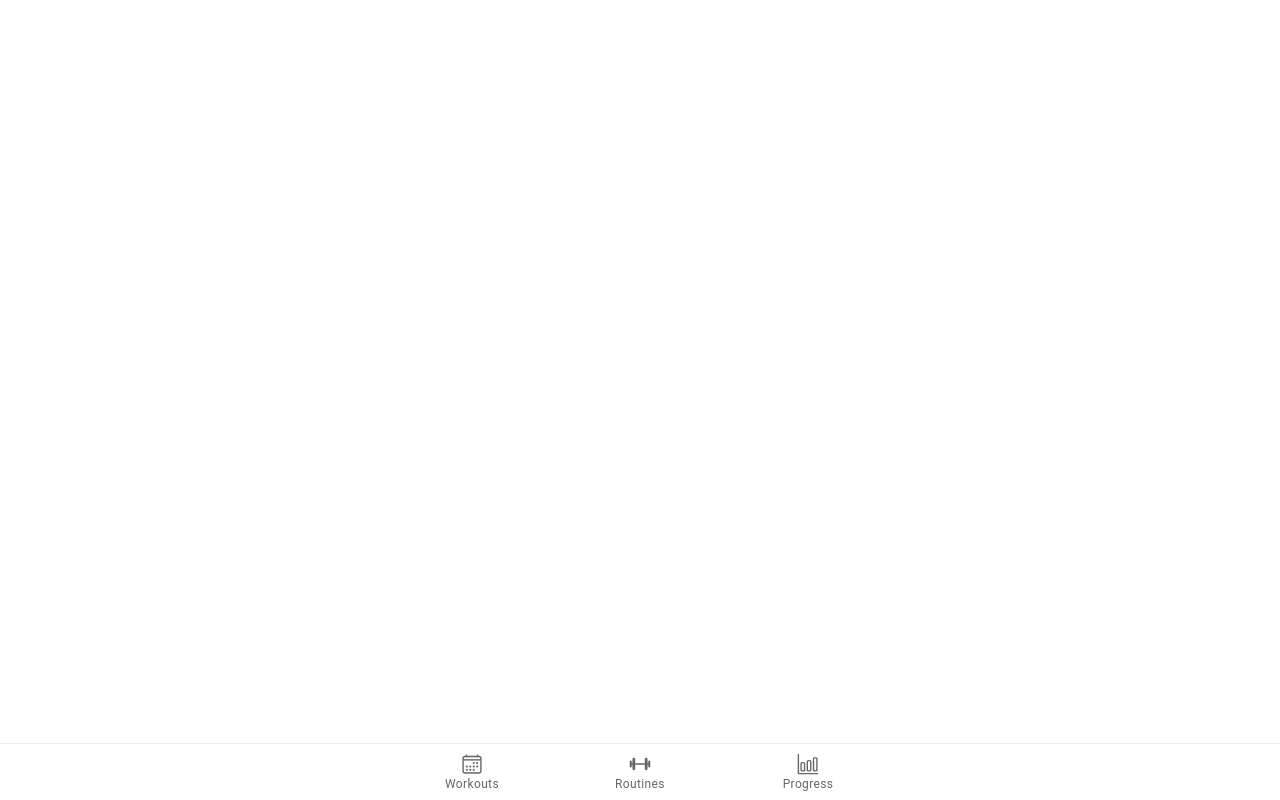
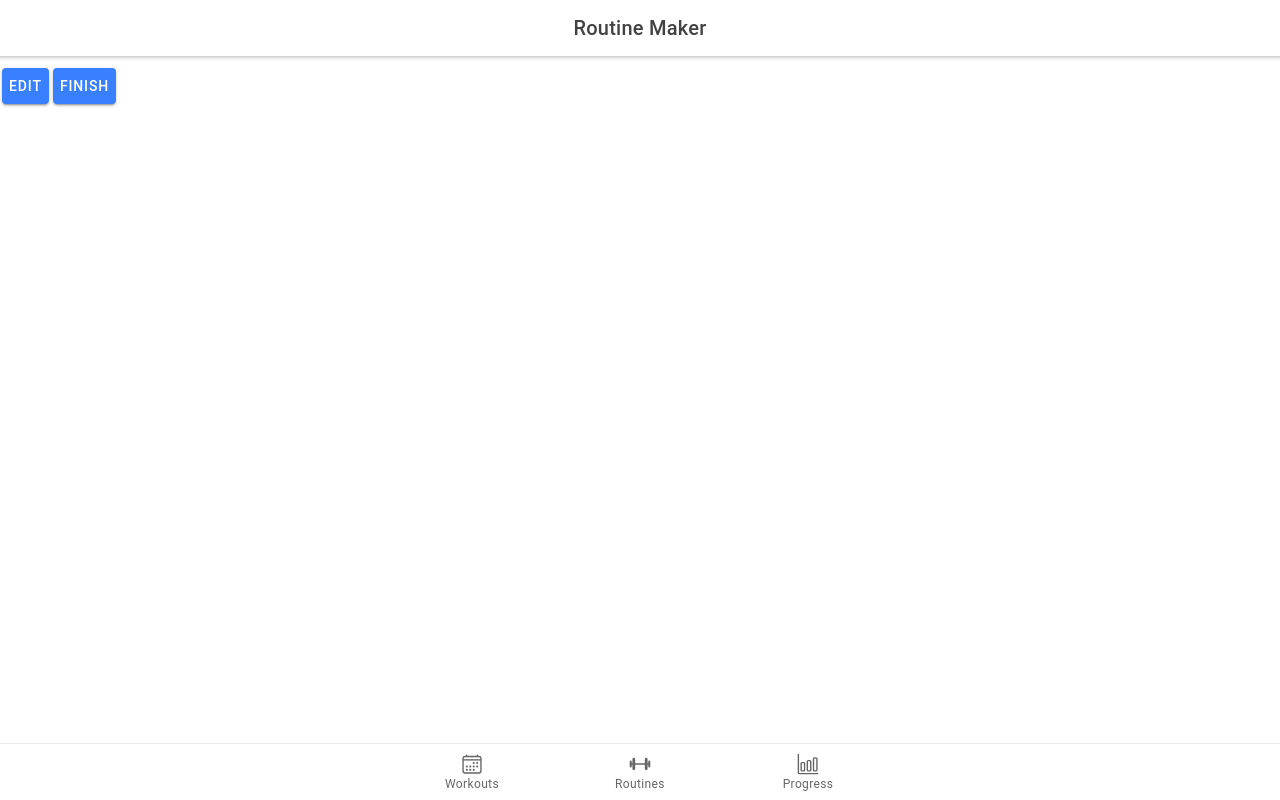
Before and after one commit to kevin-pietruszka/FlexBros, a React (Create React App) app: page /RoutineMaker in a window 1280 px wide. Built offline with nearby package versions, Linux system fonts and the light colour scheme.

Commit message:
route to excercise stats

```diff
--- a/src/App.tsx
+++ b/src/App.tsx
@@ -14,7 +14,8 @@ import Login from './pages/Login';
 import CreateAccount from './pages/CreateAccount';
 import Tab1 from './pages/Tab1';
 import Routines from './pages/Routines';
-import Tab3 from './pages/Tab3';
+import RoutineMaker from './pages/RoutineMaker';
+import ExercisesStats from './pages/ExercisesStats';
 import progress_icon from './icons/bar-chart-outline.svg';
 import routine_icon from './icons/barbell-outline.svg';
 import calendar_icon from './icons/calendar-outline.svg';
@@ -58,10 +59,13 @@ const App: React.FC = () => (
             <Routines />
           </Route>
           <Route path="/tab3">
-            <Tab3 />
+            <ExercisesStats />
           </Route>
           <Route exact path="/">
             <Redirect to="/login" />
+          </Route>
+          <Route exact path="/RoutineMaker">
+            <RoutineMaker />
           </Route>
         </IonRouterOutlet>
         <IonTabBar slot="bottom">
```
